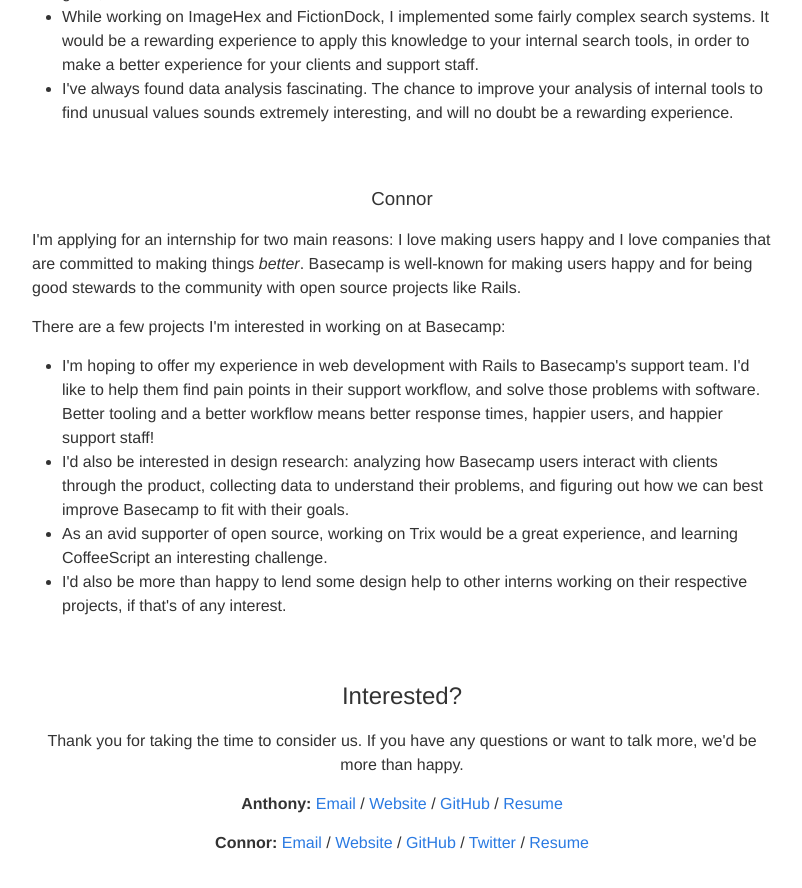
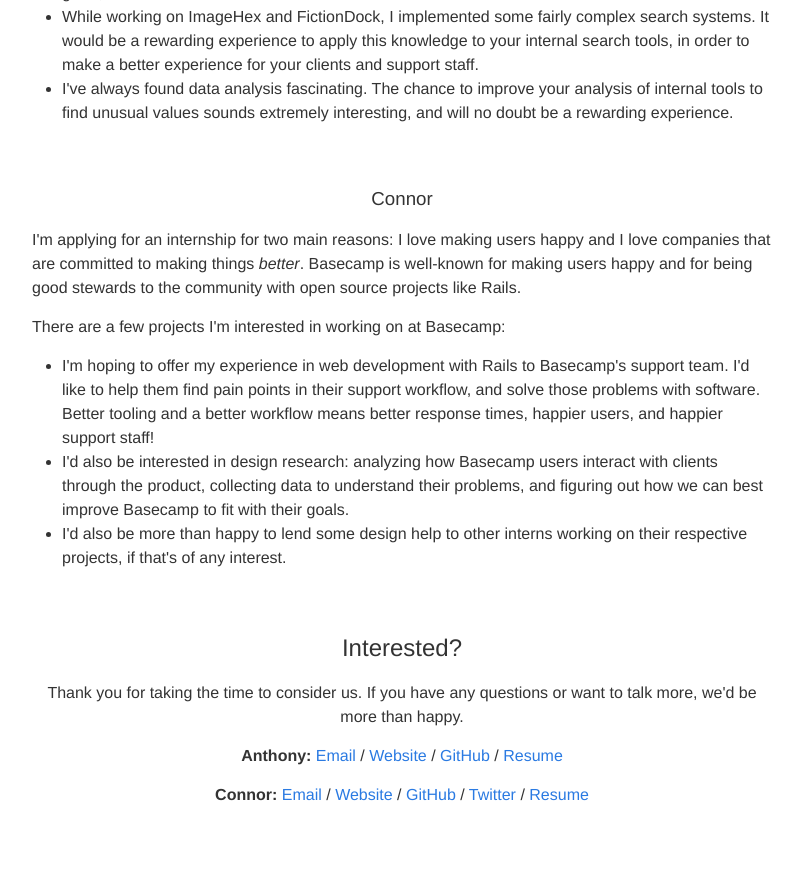
Before and after one commit to noidedmedia/noidedmedia.github.io, a Jekyll site: the page built from basecamp/index.html, in a window 1280 px wide and 900 px high, scrolled down 4781 px. Shown: the top 888 px of the window, without its empty margins (238-1040 px from the left). Built offline with Jekyll 4.4.1, drawn with Linux system fonts in a browser that asks for light colours; after the commit the page ends 5633 px from its top, so only the background shows below that.

Commit message:
Copy edit

```diff
--- a/basecamp/index.html
+++ b/basecamp/index.html
@@ -126,7 +126,6 @@
     <ul>
       <li>I'm hoping to offer my experience in web development with Rails to Basecamp's support team. I'd like to help them find pain points in their support workflow, and solve those problems with software. Better tooling and a better workflow means better response times, happier users, and happier support staff!
       <li>I'd also be interested in design research: analyzing how Basecamp users interact with clients through the product, collecting data to understand their problems, and figuring out how we can best improve Basecamp to fit with their goals.
-      <li>As an avid supporter of open source, working on Trix would be a great experience, and learning CoffeeScript an interesting challenge.
       <li>I'd also be more than happy to lend some design help to other interns working on their respective projects, if that's of any interest.
     </ul>
   </section>
```
